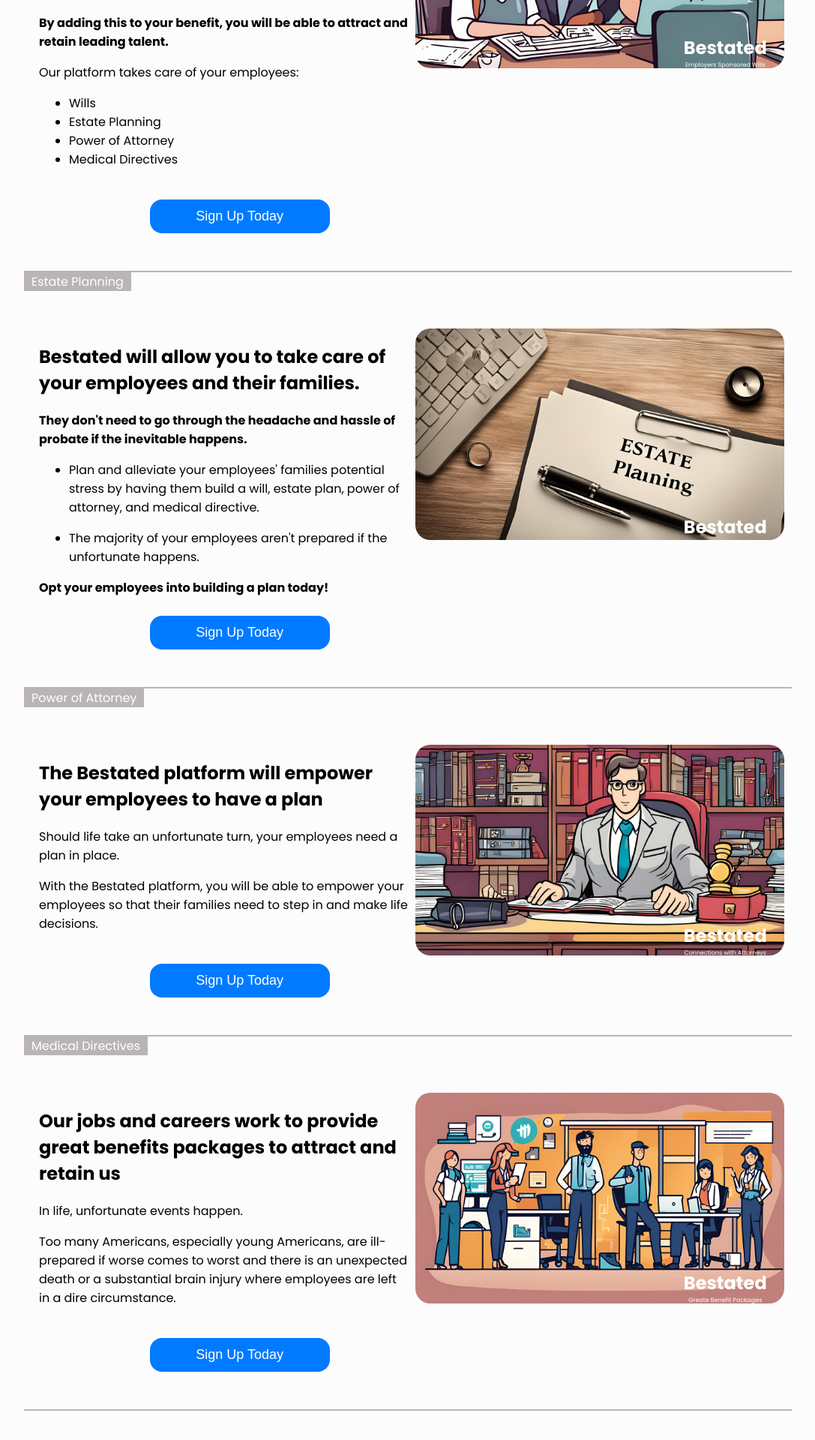
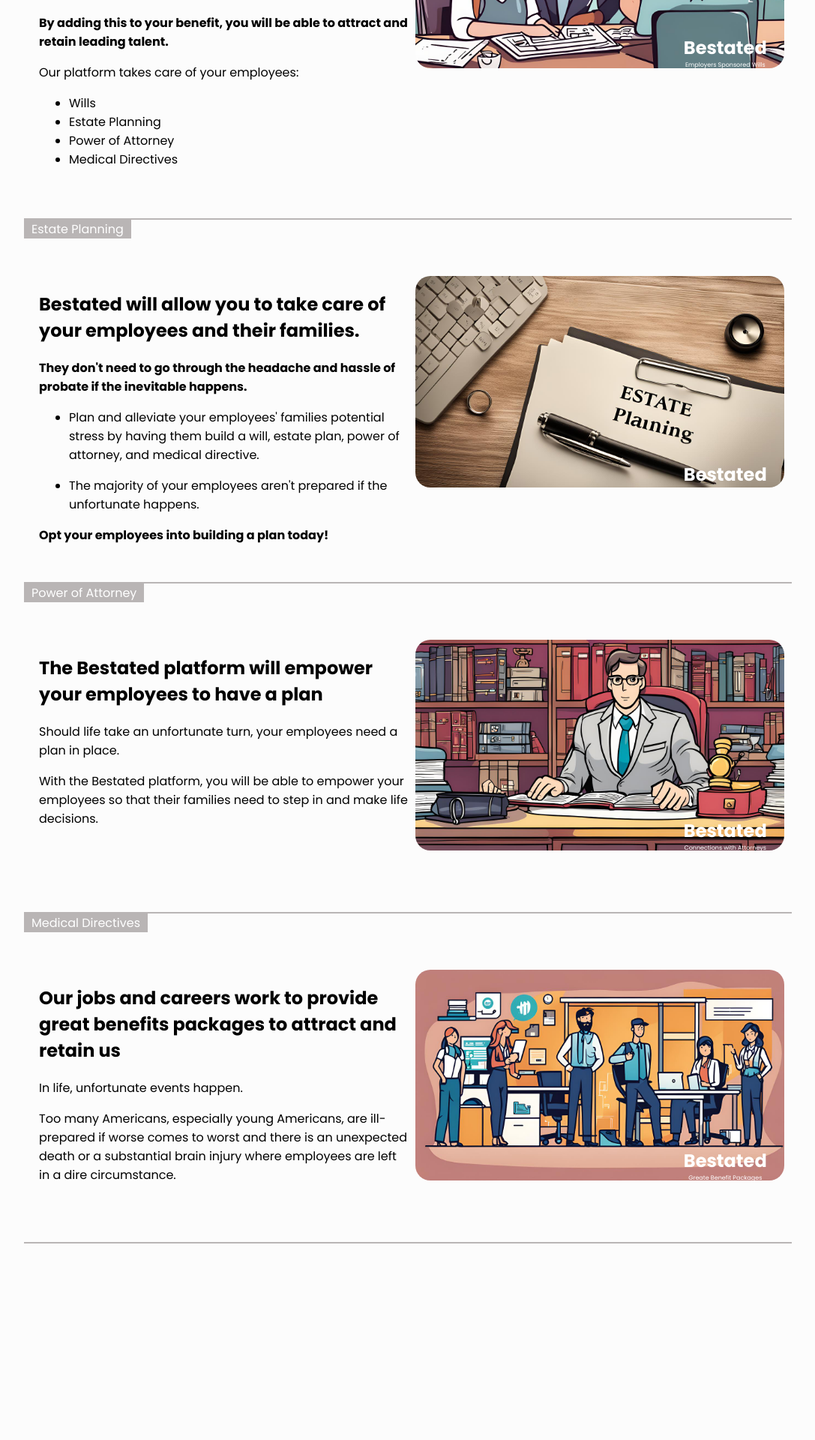
Before and after one commit to chenathy/benefit-estated, a React (Create React App) app: page / in a window 1280 px wide. Shown: the part 1184-3104 px from the top of the page at 75% size, without its empty margins (96-1183 px from the left). After the commit the page ends 2942 px from the top, so only its background shows below. Built offline with nearby package versions, Linux system fonts and the light colour scheme.

Commit message:
remove sign up buttons

```diff
--- a/src/MainPage/Home/index.js
+++ b/src/MainPage/Home/index.js
@@ -30,13 +30,11 @@
                                 <h2>Medical Directives</h2>
                                 <h2>Power of Attorneys</h2>
                             </div>
-
                             <Button
-                                className="button"
-                                size="lg"
-                                onClick={() => navigate("/contactUs")}
-                                >Sign Up Today
-                            </Button>
+                                        onClick={() => navigate("/contactUs")}
+                                        className="button"
+                                        >Sign Up Today
+                                </Button>
                         </Col>
 
                         <Col xs={12} className="img-column">
@@ -74,11 +72,6 @@
                                     <li>Power of Attorney</li>
                                     <li>Medical Directives</li>
                                 </ul>
-                                <Button
-                                        onClick={() => navigate("/contactUs")}
-                                        className="button"
-                                        >Sign Up Today
-                                </Button>
                             </div>
                         </Col>
                         <Col xs={12} className="img-column">
@@ -124,11 +117,6 @@
                                 </ul>
                                 <b>Opt your employees into building a plan today!</b>
                             </div>
-                            <Button
-                                onClick={() => navigate("/contactUs")}
-                                className="button"
-                                >Sign Up Today
-                            </Button>
                         </Col>
                         <Col xs={12} className="img-column">
                             <div className="img">
@@ -153,11 +141,6 @@
                                 <p>Should life take an unfortunate turn, your employees need a plan in place. </p>
                                 <p>With the Bestated platform, you will be able to empower your employees so that their families need to step in and make life decisions.</p>
                             </div>
-                            <Button
-                                onClick={() => navigate("/contactUs")}
-                                className="button"
-                                >Sign Up Today
-                            </Button>
                         </Col>
                         <Col xs={12} className="img-column">
                             <div className="img">
@@ -185,11 +168,6 @@
                                     are ill-prepared if worse comes to worst and there is an unexpected death
                                     or a substantial brain injury where employees are left in a dire circumstance.
                                 </p>
-                                <Button
-                                        onClick={() => navigate("/contactUs")}
-                                        className="button"
-                                        >Sign Up Today
-                                </Button>
                             </div>
                         </Col>
                         <Col xs={12} className="img-column">
```
